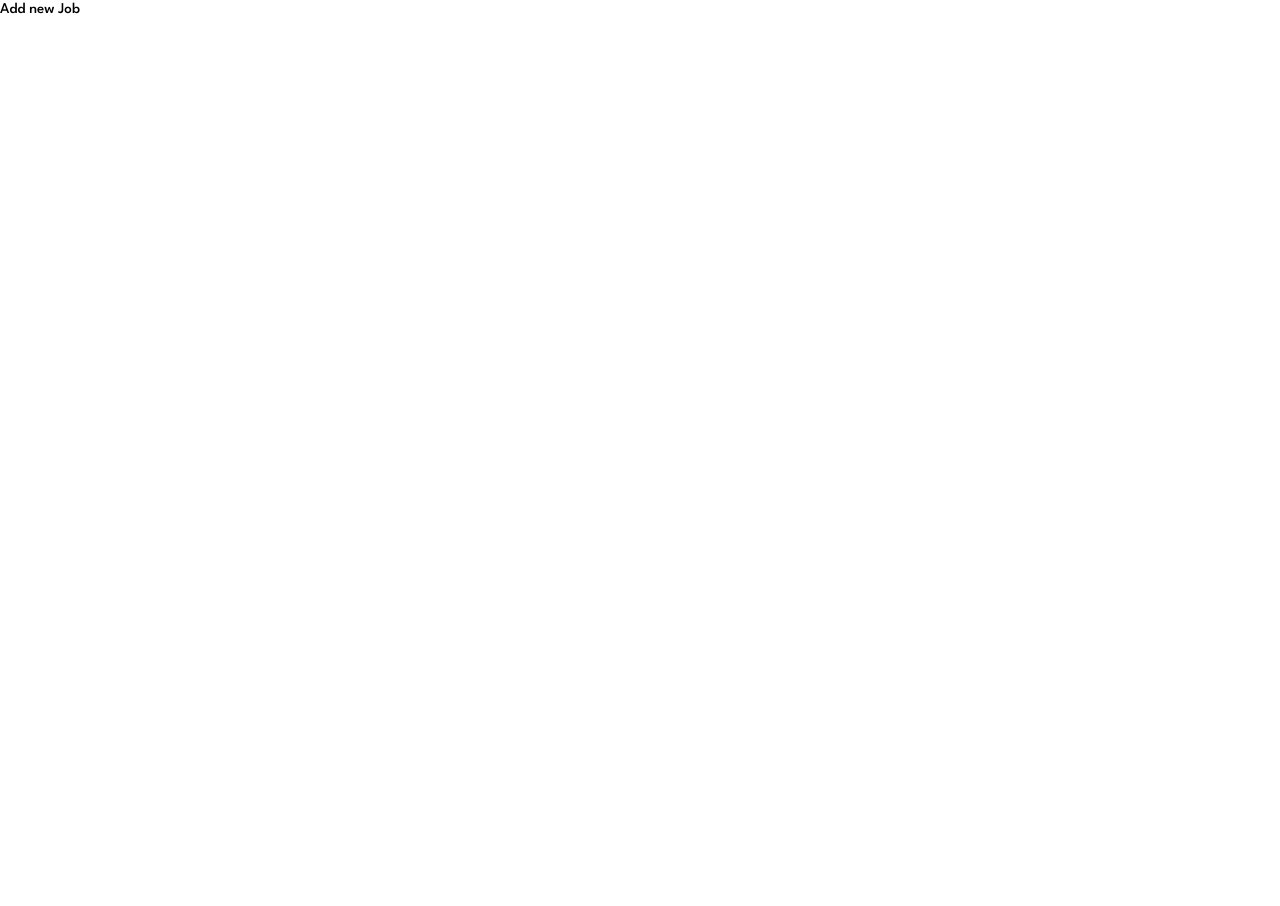
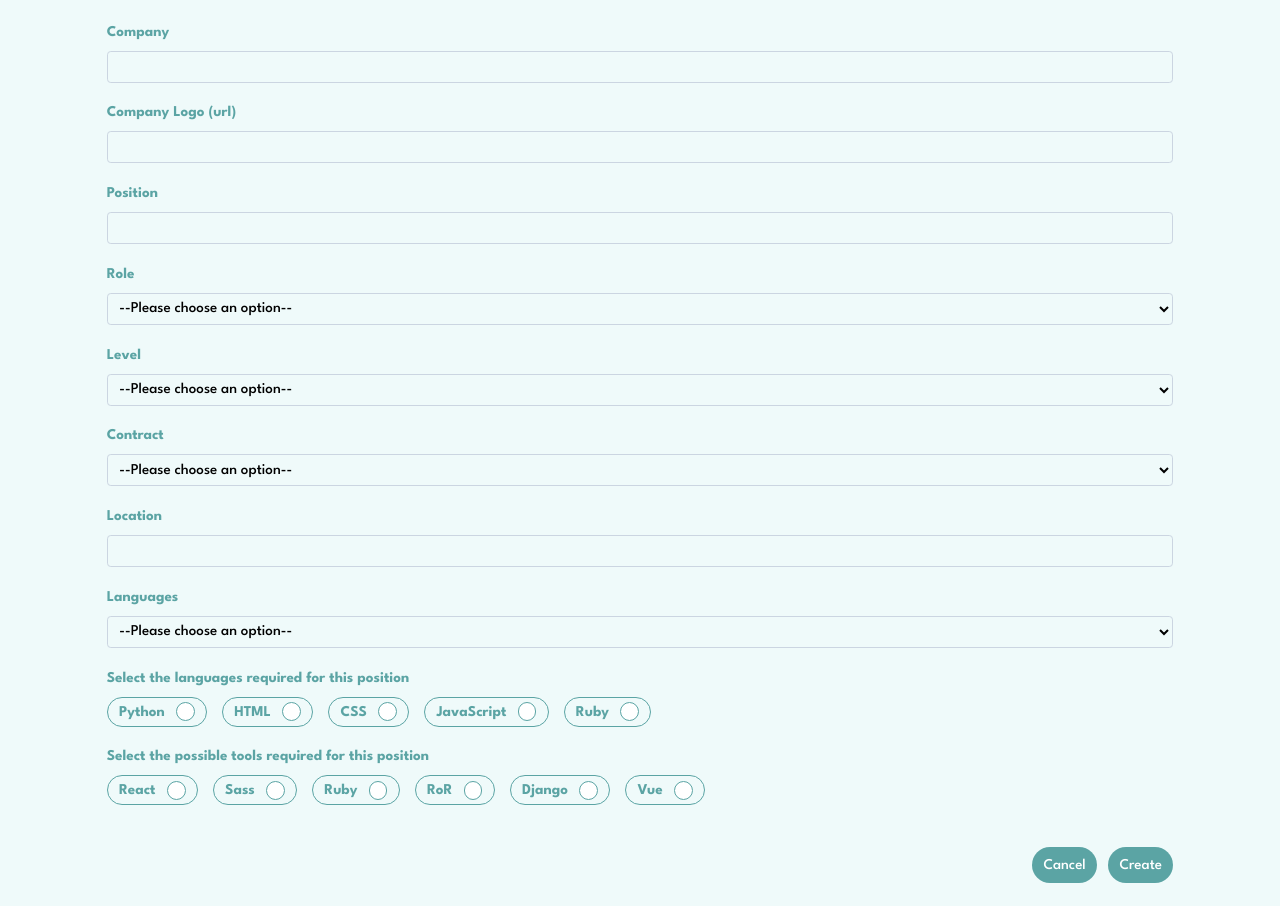
Before and after one commit to kncalderong/job-listing, a Next.js app: page /new in a window 1280 px wide. Shown: the part 158-1064 px from the top of the page. Before the commit the page ends 800 px from the top, so only its background shows below. Built offline with nearby package versions, Linux system fonts and the light colour scheme; a web font is replaced by a local one.

Commit message:
feat: form developed to add a newJob

```diff
--- a/src/app/new/page.tsx
+++ b/src/app/new/page.tsx
@@ -1,3 +1,130 @@
+'use client'
+
+import FormRow from '@/components/FormRow'
+import FormRowSelect from '@/components/FormRowSelect'
+import Link from 'next/link'
+import { useState } from 'react'
+import { languages } from '../../../utils/populate'
+import { FontAwesomeIcon } from '@fortawesome/react-fontawesome'
+import { faCheck } from '@fortawesome/free-solid-svg-icons'
+
+const toolsOptions = ['React', 'Sass', 'Ruby', 'RoR', 'Django', 'Vue']
+
 export default function NewJobPage() {
-  return <main>Add new Job</main>
+  const [selectedLanguages, setSelectedLanguages] = useState<String[]>([])
+  const [selectedTools, setSelectedTools] = useState<string[]>([])
+  return (
+    <main className='w-full min-h-screen bg-light-bg-grayish-cyan flex justify-center'>
+      <form action='' className='w-5/6 flex flex-col gap-5 py-6'>
+        <FormRow label='Company' name='company' type='text' />
+        <FormRow label='Company Logo (url)' name='logo' type='text' />
+        <FormRow label='Position' name='position' type='text' />
+        <FormRowSelect
+          label='Role'
+          name='role'
+          options={['Frontend', 'Fullstack', 'Backend']}
+        />
+        <FormRowSelect
+          label='Level'
+          name='level'
+          options={['Junior', 'Mid', 'Senior']}
+        />
+        <FormRowSelect
+          label='Contract'
+          name='contract'
+          options={['Full Time', 'Part Time', 'Contract']}
+        />
+        <FormRow label='Location' name='location' type='text' />
+        <FormRowSelect
+          label='Languages'
+          name='languages'
+          options={['Python', 'Javascript', 'HTML', 'CSS', 'Ruby']}
+        />
+        <div className='w-full flex flex-col gap-2'>
+          <p className='text-desaturated-dark-cyan font-bold'>
+            Select the languages required for this position
+          </p>
+          <div className='flex flex-wrap w-full gap-4'>
+            {languages.map((language) => {
+              return (
+                <div
+                  key={language.id}
+                  className='p-3 leading-[initial] flex justify-center items-center rounded-full bg-light-bg-grayish-cyan text-desaturated-dark-cyan border-[1px] border-desaturated-dark-cyan gap-3 h-8'
+                  onClick={() => {
+                    const index = selectedLanguages.indexOf(language.name)
+                    if (index === -1) {
+                      setSelectedLanguages([
+                        ...selectedLanguages,
+                        language.name,
+                      ])
+                    }
+                    if (index > -1) {
+                      const tempLanguages = [...selectedLanguages]
+                      tempLanguages.splice(index, 1)
+                      setSelectedLanguages([...tempLanguages])
+                    }
+                  }}
+                >
+                  <p className='font-bold'>{language.name}</p>
+                  <div className='rounded-full border-[1px] border-desaturated-dark-cyan w-5 h-5 bg-white flex justify-center items-center '>
+                    {selectedLanguages.includes(language.name) && (
+                      <FontAwesomeIcon icon={faCheck} />
+                    )}
+                  </div>
+                </div>
+              )
+            })}
+          </div>
+        </div>
+        <div className='w-full flex flex-col gap-2 mb-6'>
+          <p className='text-desaturated-dark-cyan font-bold'>
+            Select the possible tools required for this position
+          </p>
+          <div className='flex flex-wrap w-full gap-4'>
+            {toolsOptions.map((tool, idx) => {
+              return (
+                <div
+                  key={idx}
+                  className='p-3 leading-[initial] flex justify-center items-center rounded-full bg-light-bg-grayish-cyan text-desaturated-dark-cyan border-[1px] border-desaturated-dark-cyan gap-3 h-8'
+                  onClick={() => {
+                    const index = selectedTools.indexOf(tool)
+                    if (index === -1) {
+                      setSelectedTools([...selectedTools, tool])
+                    }
+                    if (index > -1) {
+                      const tempTools = [...selectedTools]
+                      tempTools.splice(index, 1)
+                      setSelectedTools([...tempTools])
+                    }
+                  }}
+                >
+                  <p className='font-bold'>{tool}</p>
+                  <div className='rounded-full border-[1px] border-desaturated-dark-cyan w-5 h-5 bg-white flex justify-center items-center '>
+                    {selectedTools.includes(tool) && (
+                      <FontAwesomeIcon icon={faCheck} />
+                    )}
+                  </div>
+                </div>
+              )
+            })}
+          </div>
+        </div>
+
+        <div className='flex gap-3 justify-end'>
+          <Link
+            href='..'
+            className='text-white p-3 leading-[initial] flex justify-center items-center rounded-full bg-desaturated-dark-cyan hover:bg-slate-700 focus-within:bg-slate-700 outline-none'
+          >
+            Cancel
+          </Link>
+          <button
+            type='submit'
+            className='text-white p-3 leading-[initial] flex justify-center items-center rounded-full bg-desaturated-dark-cyan hover:bg-slate-700 focus-within:bg-slate-700 outline-none'
+          >
+            Create
+          </button>
+        </div>
+      </form>
+    </main>
+  )
 }
--- /dev/null
+++ b/src/components/FormRow.tsx
@@ -0,0 +1,25 @@
+import React from 'react'
+
+type FormRowProps = {
+  name: string
+  label: string
+  type: string
+}
+
+const FormRow = ({ name, label, type }: FormRowProps) => {
+  return (
+    <div className='w-full flex flex-col items-start justify-center gap-2'>
+      <label htmlFor={name} className='text-desaturated-dark-cyan font-bold'>
+        {label}
+      </label>
+      <input
+        required
+        type={type}
+        name={name}
+        className='border border-slate-300 bg-transparent rounded px-2 py-1 outline-none focus-within:border-desaturated-dark-cyan w-full'
+      />
+    </div>
+  )
+}
+
+export default FormRow
--- /dev/null
+++ b/src/components/FormRowSelect.tsx
@@ -0,0 +1,33 @@
+import React from 'react'
+
+type FormRowSelectProps = {
+  name: string
+  label: string
+  options: string[]
+}
+
+const FormRowSelect = ({ label, name, options }: FormRowSelectProps) => {
+  return (
+    <div className='w-full flex flex-col items-start justify-center gap-2'>
+      <label htmlFor={name} className='text-desaturated-dark-cyan font-bold'>
+        {label}
+      </label>
+      <select
+        name={name}
+        className='border border-slate-300 bg-transparent rounded px-2 py-1 outline-none focus-within:border-desaturated-dark-cyan w-full h-[32px] '
+        required
+      >
+        <option value=''>--Please choose an option--</option>
+        {options.map((option, idx) => {
+          return (
+            <option value={option} key={idx}>
+              {option}
+            </option>
+          )
+        })}
+      </select>
+    </div>
+  )
+}
+
+export default FormRowSelect
--- a/src/components/Header.tsx
+++ b/src/components/Header.tsx
@@ -7,7 +7,6 @@ import { usePathname } from 'next/navigation'
 
 const Header = () => {
   const pathname = usePathname()
-  console.log('currentPath', pathname)
   return (
     <header className='w-full h-[156px] bg-[url("/bg-header-mobile.svg")] bg-desaturated-dark-cyan lg:bg-[url("/bg-header-desktop.svg")] relative'>
       {pathname === '/' ? (
--- a/utils/populate.ts
+++ b/utils/populate.ts
@@ -175,23 +175,23 @@ const nine = {
 }
 
 const ten = {
-  company: 'The Air Filter Company',
-  logo: 'https://github.com/kncalderong/job-listing/assets/80135017/3f37925d-eb14-4287-88b7-4907465e038f',
-  new: false,
-  featured: false,
-  position: 'Front-end Dev',
-  role: 'Frontend',
-  level: 'Junior',
-  postedAt: '1mo ago',
-  contract: 'Part Time',
-  location: 'Worldwide',
+  company: 'The Air Filter Company', //
+  logo: 'https://github.com/kncalderong/job-listing/assets/80135017/3f37925d-eb14-4287-88b7-4907465e038f', //
+  new: false, //default true
+  featured: false, //default true
+  position: 'Front-end Dev', //
+  role: 'Frontend', //Frontend Fullstack Backend
+  level: 'Junior', //Junior Mid Senior
+  postedAt: '1mo ago', //default now
+  contract: 'Part Time', // Full Time - Part Time - Contract
+  location: 'Worldwide', //
   languages: {
     connect: [{ id: 'fb26eb9c-4713-4e1a-860b-7027c1024d87' }],
   },
-  tools: ['React', 'Sass'],
+  tools: ['React', 'Sass'], // options to add: React Sass Ruby RoR Django Vue
 }
 
-const languages = [
+export const languages = [
   {
     id: '63f130c5-2e63-44b3-b25b-b4918ef590c2',
     name: 'Python',
```
